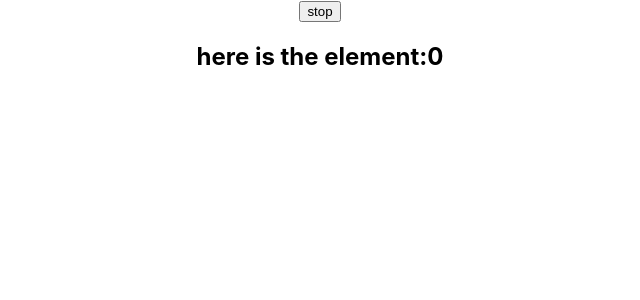
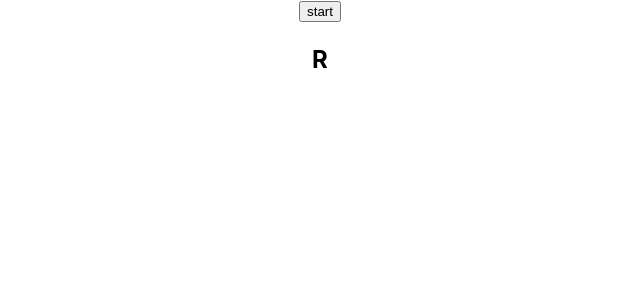
Before and after one commit to Nefari0/speed-read-trainer, a React (Create React App) app: page / in a window 1280 px wide. Shown: the top 300 px of the page, without its empty margins (320-960 px from the left). Built offline with nearby package versions, Linux system fonts and the light colour scheme.

Commit message:
Plays text generated from strings imported from external .js file

```diff
--- a/src/App.js
+++ b/src/App.js
@@ -1,40 +1,66 @@
 import './App.css';
-import { useState } from 'react';
+import { useState,useReducer } from 'react';
+import { readString, readString2 } from './textString';
+
+const initialState = {isPlaying:false}
+function reducer(state, action) {
+  switch (action.type) {
+    case true:
+      return {isPlaying:true};
+    case false:
+      return {isPlaying:false};
+    default:
+      throw new Error();
+  }
+}
 
 function App() {
+  const [reducerState, dispatch] = useReducer(reducer, initialState);
+  const { isPlaying } = reducerState
 
   const [state,setState] = useState({
     currentItem:0,
-    delay:200,
-    arrayLength:20,
-    isPlaying:true
+    delay:200, // Milliseconds
   })
   const {
     currentItem,
     delay,
-    arrayLength,
-    isPlaying,
   } = state
-  const M = Array.from(Array(arrayLength)) // rows
-  const timedArray = M.map((el,i) => el=i)
+  // --- These array generators are for building and testing --- //
+  // const M = Array.from(Array(20))
+  // const timedArray = M.map((el,i) => el=i)
+  // ----------------------------------------------------------- //
 
-  const filteredText = timedArray.filter(item => item === currentItem)
+  const timedArray = readString.split('')
+  const filteredText = timedArray.filter((item,index) => index === currentItem)
+  const mappedText = filteredText.map((el,i) => {return <h2 key={i}>{el}</h2>})
 
-  const mappedText = filteredText.map((el,i) => {
-      return <h2 key={i}>here is the element:{el}</h2>
-    })
+  const delayControler = async () => {
+    dispatch({type:true})
+    timedArray.forEach((el,i) => {
 
-  const delayControler = () => {
-    timedArray.forEach((el,i) => {
-      (function (el) {
-        setTimeout(function () {setState({...state,currentItem:i})}, delay * el);
-      })(el);
+      (function (i) {
+        setTimeout(function () {
+          if (i === timedArray.length-1) {
+            dispatch({type:false})
+          } else {
+            setState({...state,currentItem:i})
+          }
+        }, delay * i);
+      })(i);
     })
   }
 
   return (
+
     <div className="App">
-      <button onClick={() => delayControler()}>{isPlaying ? 'stop' : 'start'}</button>
+      <div style={{height:'25px',width:'50px',margin:'auto'}}>
+        {isPlaying === false &&
+        <button onClick={() => delayControler()}>
+          start
+        </button>}
+      </div>
+      {/* <button onClick={() => dispatch({type: !isPlaying})}>start2</button> */}
       {mappedText}
     </div>
   );
```
